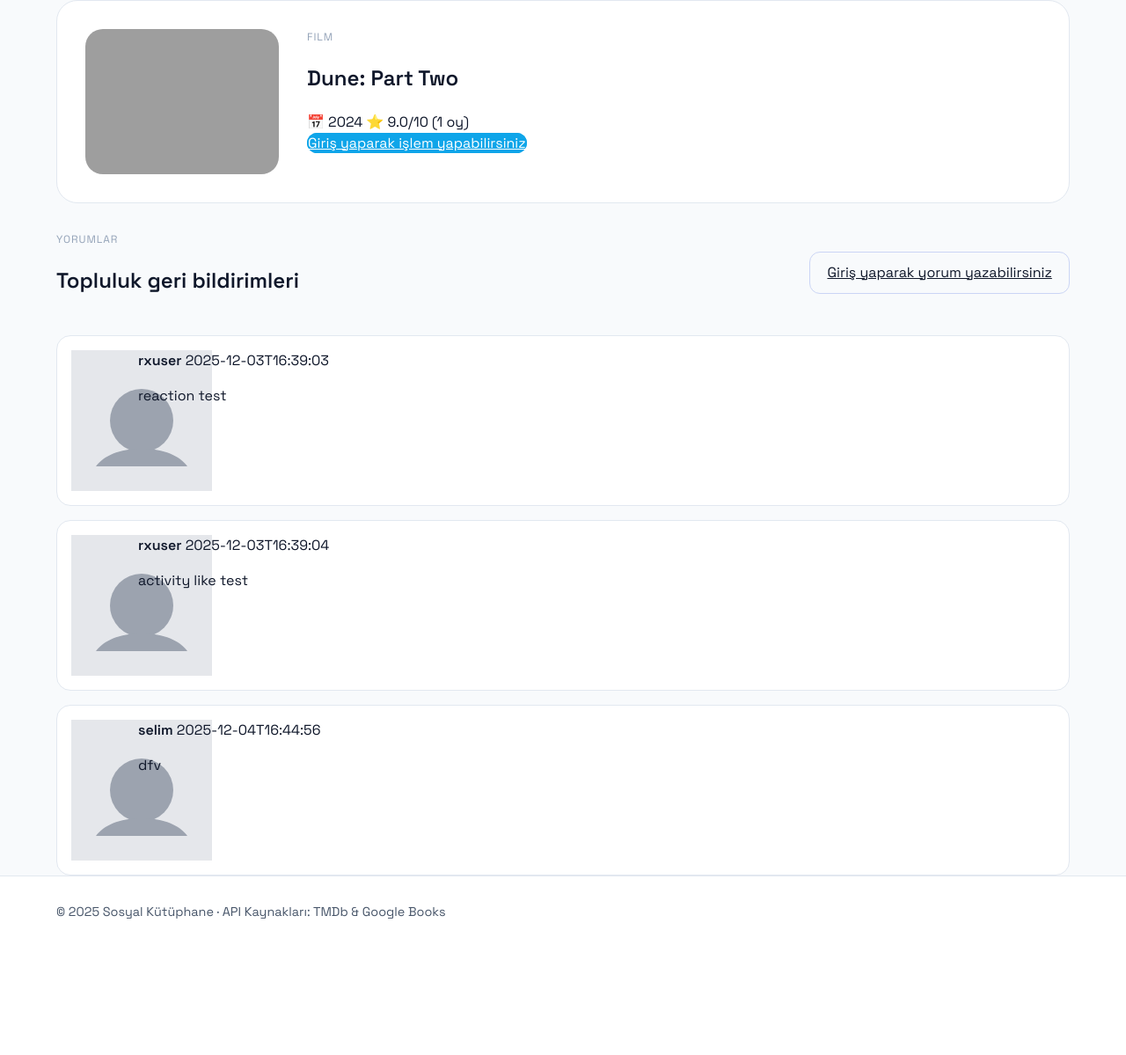
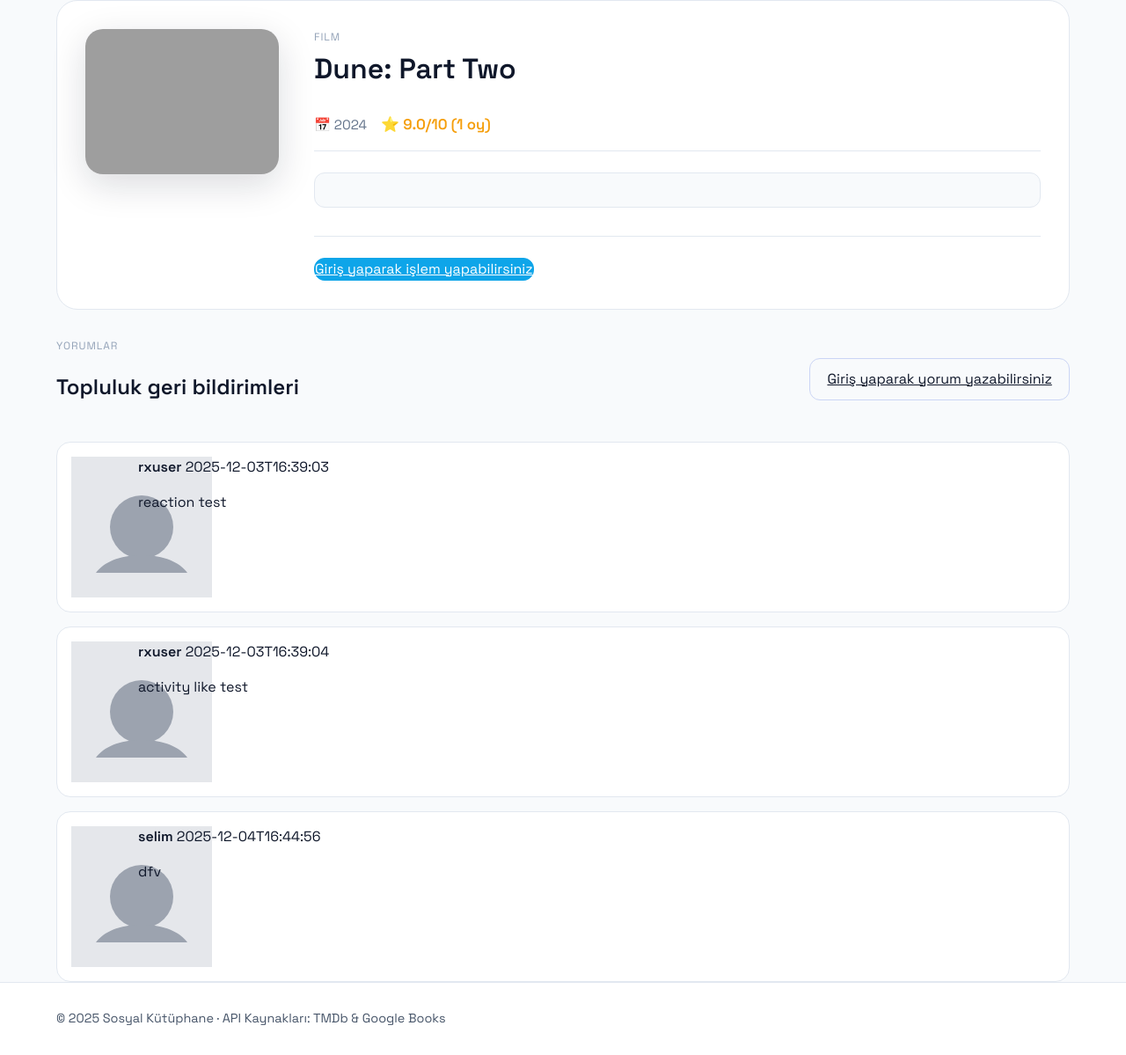
Before and after one commit to Alperen4105/yazlab2, a Flask app: a page that uses templates/content_detail.html in a window 1280 px wide. Shown: the part 65-1264 px from the top of the page at 88% size. Before the commit the page ends 1109 px from the top, so only its background shows below. Run offline with Flask 3, Linux system fonts and the light colour scheme; some libraries are stand-ins or nearby versions; grey boxes are pictures that could not be loaded.

Commit message:
detay sayfalari guzellestirildi

```diff
--- a/backend/api/__init__.py
+++ b/backend/api/__init__.py
@@ -630,6 +630,10 @@ def api_content_detail(content_id: str):
                             "kind": "film",
                             "platform_score": None,
                             "total_votes": 0,
+                            "synopsis": ext.get("synopsis"),
+                            "genres": ext.get("genres", []),
+                            "cast": ext.get("cast", []),
+                            "directors": ext.get("directors", []),
                             "meta": {"runtime_minutes": ext.get("runtime_minutes")},
                         }
                         return jsonify({"content": cont, "comments": []})
@@ -644,6 +648,10 @@ def api_content_detail(content_id: str):
                             "kind": "book",
                             "platform_score": None,
                             "total_votes": 0,
+                            "synopsis": ext.get("synopsis"),
+                            "genres": ext.get("genres", []),
+                            "authors": ext.get("authors", []),
+                            "publishers": ext.get("publishers", []),
                             "meta": {"page_count": ext.get("page_count")},
                         }
                         return jsonify({"content": cont, "comments": []})
--- a/backend/clients.py
+++ b/backend/clients.py
@@ -100,6 +100,7 @@ def search_tmdb_movies(query: str, limit: int = 10) -> List[Dict]:
     try:
         r = requests.get(TMDB_SEARCH_URL, params={**params, "api_key": local_key}, timeout=5)
         if r.status_code != 200:
+            print(f"TMDb search API error: status={r.status_code}, response={r.text[:200]}")
             return []
         data = r.json()
     except Exception as e:
@@ -241,8 +242,31 @@ def get_tmdb_movie_details(external_id: str) -> Optional[Dict]:
         url = TMDB_DETAILS_URL.format(id=mid)
         r = requests.get(url, params={"api_key": local_key}, timeout=5)
         if r.status_code != 200:
+            print(f"TMDb API error: status={r.status_code}, url={url}")
             return None
         d = r.json()
+
+        # Extract synopsis (limit to 500 characters)
+        synopsis = d.get("overview", "")
+        if synopsis and len(synopsis) > 500:
+            synopsis = synopsis[:497] + "..."
+
+        # Extract genres
+        genres = [g.get("name") for g in d.get("genres", [])]
+
+        # Fetch cast and crew from credits endpoint
+        cast_list = []
+        directors = []
+        try:
+            credits_url = f"https://api.themoviedb.org/3/movie/{mid}/credits"
+            credits_r = requests.get(credits_url, params={"api_key": local_key}, timeout=5)
+            if credits_r.status_code == 200:
+                credits = credits_r.json()
+                cast_list = [actor.get("name") for actor in credits.get("cast", [])[:10]]
+                directors = [crew.get("name") for crew in credits.get("crew", []) if crew.get("job") == "Director"]
+        except Exception as e:
+            print(f"Error fetching credits: {e}")
+
         mapped = {
             "id": f"mov-{d.get('id')}",
             "external_id": f"mov-{d.get('id')}",
@@ -251,6 +275,10 @@ def get_tmdb_movie_details(external_id: str) -> Optional[Dict]:
             "poster": TMDB_IMAGE_BASE + d.get("poster_path") if d.get("poster_path") else None,
             "kind": "film",
             "runtime_minutes": d.get("runtime"),
+            "synopsis": synopsis,
+            "genres": genres,
+            "cast": cast_list,
+            "directors": directors,
             "extra": d,
         }
         _cache_set(cache_key, mapped)
@@ -284,6 +312,19 @@ def get_book_details(external_id: str) -> Optional[Dict]:
             if r.status_code == 200:
                 data = r.json()
                 vi = data.get("volumeInfo", {})
+
+                # Extract synopsis (limit to 500 characters)
+                synopsis = vi.get("description", "")
+                if synopsis and len(synopsis) > 500:
+                    synopsis = synopsis[:497] + "..."
+
+                # Extract genres/categories
+                genres = vi.get("categories", [])
+
+                # Extract authors and publishers
+                authors = vi.get("authors", [])
+                publishers = [vi.get("publisher")] if vi.get("publisher") else []
+
                 mapped = {
                     "id": f"book-{data.get('id')}",
                     "external_id": f"book-{data.get('id')}",
@@ -292,6 +333,10 @@ def get_book_details(external_id: str) -> Optional[Dict]:
                     "poster": vi.get("imageLinks", {}).get("thumbnail"),
                     "kind": "book",
                     "page_count": vi.get("pageCount"),
+                    "synopsis": synopsis,
+                    "genres": genres,
+                    "authors": authors,
+                    "publishers": publishers,
                     "extra": vi,
                 }
                 _cache_set(cache_key, mapped)
--- a/static/styles.css
+++ b/static/styles.css
@@ -290,6 +290,122 @@ button {
 
 .explore-hero {
   grid-template-columns: 2fr 1fr;
+}
+
+.content-hero {
+  grid-template-columns: 240px 1fr;
+  gap: 2.5rem;
+}
+
+.content-poster-wrapper {
+  position: relative;
+}
+
+.content-poster-large {
+  width: 100%;
+  border-radius: 16px;
+  box-shadow: 0 12px 40px rgba(15, 23, 42, 0.15);
+}
+
+.content-title {
+  font-size: 2rem;
+  margin: 0.5rem 0 1rem;
+  line-height: 1.2;
+}
+
+.content-meta {
+  display: flex;
+  flex-wrap: wrap;
+  gap: 1rem;
+  align-items: center;
+  padding: 1rem 0;
+  border-bottom: 1px solid #e2e8f0;
+}
+
+.meta-item {
+  font-size: 0.95rem;
+  color: #64748b;
+  display: inline-flex;
+  align-items: center;
+  gap: 0.3rem;
+}
+
+.meta-item.score-badge {
+  color: #f59e0b;
+  font-weight: 600;
+  font-size: 1.05rem;
+}
+
+.genres {
+  display: flex;
+  flex-wrap: wrap;
+  gap: 0.6rem;
+  margin: 1.2rem 0;
+}
+
+.genre-badge {
+  display: inline-block;
+  padding: 0.4rem 1rem;
+  background: linear-gradient(135deg, #eef2ff, #dbeafe);
+  color: #1e40af;
+  border-radius: 999px;
+  font-size: 0.85rem;
+  font-weight: 600;
+  border: 1px solid #bfdbfe;
+}
+
+.synopsis {
+  margin: 1.5rem 0;
+}
+
+.synopsis h3 {
+  font-size: 1.1rem;
+  margin: 0 0 0.8rem 0;
+  color: #0f172a;
+}
+
+.synopsis-text {
+  color: #475569;
+  line-height: 1.7;
+  margin: 0;
+  font-size: 1rem;
+}
+
+.content-credits {
+  display: flex;
+  flex-direction: column;
+  gap: 0.8rem;
+  margin: 1.5rem 0;
+  padding: 1.2rem;
+  background: #f8fafc;
+  border-radius: 12px;
+  border: 1px solid #e2e8f0;
+}
+
+.credit-item {
+  display: flex;
+  gap: 0.6rem;
+  font-size: 0.95rem;
+}
+
+.credit-item strong {
+  color: #0f172a;
+  min-width: 120px;
+  font-weight: 600;
+}
+
+.credit-item span {
+  color: #475569;
+  line-height: 1.5;
+}
+
+.actions {
+  margin-top: 2rem;
+  display: flex;
+  gap: 0.8rem;
+  flex-wrap: wrap;
+  padding-top: 1.5rem;
+  border-top: 1px solid #e2e8f0;
 }
 
 .search-form {
--- a/templates/content_detail.html
+++ b/templates/content_detail.html
@@ -6,26 +6,28 @@
 </section>
 {% else %}
 <section class="content-hero">
+  <div class="content-poster-wrapper">
     <img
       src="{{ content.poster or url_for('static', filename='placeholder-content.svg') }}"
       alt="{{ content.title }}"
+      class="content-poster-large"
     />
+  </div>
   <div class="content-info">
     <p class="eyebrow">{{ content.kind | upper }}</p>
-    <h1>{{ content.title }}</h1>
+    <h1 class="content-title">{{ content.title }}</h1>
 
     <div class="content-meta">
       {% if content.year %}
       <span class="meta-item">📅 {{ content.year }}</span>
-      {% endif %}
-      {% if content.meta and content.meta.runtime_minutes %}
+      {% endif %} {% if content.meta and content.meta.runtime_minutes %}
       <span class="meta-item">⏱️ {{ content.meta.runtime_minutes }} dk</span>
-      {% endif %}
-      {% if content.meta and content.meta.page_count %}
+      {% endif %} {% if content.meta and content.meta.page_count %}
       <span class="meta-item">📖 {{ content.meta.page_count }} sayfa</span>
-      {% endif %}
-      {% if content.platform_score %}
-      <span class="meta-item score-badge">⭐ {{ content.platform_score }}/10 ({{ content.total_votes }} oy)</span>
+      {% endif %} {% if content.platform_score %}
+      <span class="meta-item score-badge"
+        >⭐ {{ content.platform_score }}/10 ({{ content.total_votes }} oy)</span
+      >
       {% endif %}
     </div>
 
@@ -35,38 +37,36 @@
       <span class="genre-badge">{{ genre }}</span>
       {% endfor %}
     </div>
-    {% endif %}
-
-    {% if content.synopsis %}
+    {% endif %} {% if content.synopsis %}
     <div class="synopsis">
       <h3>Özet</h3>
-      <p>{{ content.synopsis }}</p>
+      <p class="synopsis-text">{{ content.synopsis }}</p>
     </div>
     {% endif %}
 
+    <div class="content-credits">
       {% if content.directors %}
-    <div class="credits">
-      <strong>Yönetmen:</strong> {{ content.directors | join(', ') }}
+      <div class="credit-item">
+        <strong>🎬 Yönetmen:</strong>
+        <span>{{ content.directors | join(', ') }}</span>
+      </div>
+      {% endif %} {% if content.cast %}
+      <div class="credit-item">
+        <strong>🎭 Oyuncular:</strong>
+        <span>{{ content.cast | join(', ') }}</span>
+      </div>
+      {% endif %} {% if content.authors %}
+      <div class="credit-item">
+        <strong>✍️ Yazar:</strong>
+        <span>{{ content.authors | join(', ') }}</span>
+      </div>
+      {% endif %} {% if content.publishers %}
+      <div class="credit-item">
+        <strong>📚 Yayınevi:</strong>
+        <span>{{ content.publishers | join(', ') }}</span>
       </div>
       {% endif %}
-
-    {% if content.cast %}
-    <div class="credits">
-      <strong>Oyuncular:</strong> {{ content.cast | join(', ') }}
     </div>
-    {% endif %}
-
-    {% if content.authors %}
-    <div class="credits">
-      <strong>Yazar:</strong> {{ content.authors | join(', ') }}
-    </div>
-    {% endif %}
-
-    {% if content.publishers %}
-    <div class="credits">
-      <strong>Yayınevi:</strong> {{ content.publishers | join(', ') }}
-    </div>
-    {% endif %}
 
     <div class="actions">
       {% if current_user %}
@@ -81,7 +81,10 @@
       </form>
       {% if user_lists and user_lists|length > 0 %}
       <form method="post" style="display: inline-block; margin-right: 6px">
-        <select name="add_to_list_id" style="padding: 0.5rem; border: 1px solid #cbd5e1; border-radius: 8px;">
+        <select
+          name="add_to_list_id"
+          style="padding: 0.5rem; border: 1px solid #cbd5e1; border-radius: 8px"
+        >
           {% for lst in user_lists %}
           <option value="{{ lst.id }}">{{ lst.title }}</option>
           {% endfor %}
@@ -89,9 +92,12 @@
         <button class="ghost" type="submit">Listeye Ekle</button>
       </form>
       {% else %}
-      <a class="ghost" href="{{ url_for('profile', username=current_user.username) }}">Önce bir liste oluştur</a>
-      {% endif %}
-      {% else %}
+      <a
+        class="ghost"
+        href="{{ url_for('profile', username=current_user.username) }}"
+        >Önce bir liste oluştur</a
+      >
+      {% endif %} {% else %}
       <a class="primary" href="{{ url_for('login') }}"
         >Giriş yaparak işlem yapabilirsiniz</a
       >
```
Also changed, not shown: other parts of static/styles.css (+46 -0 lines), test_tmdb_fetch.py (added, +40 -0 lines). Lines whose indentation alone changed are shown as unchanged.
